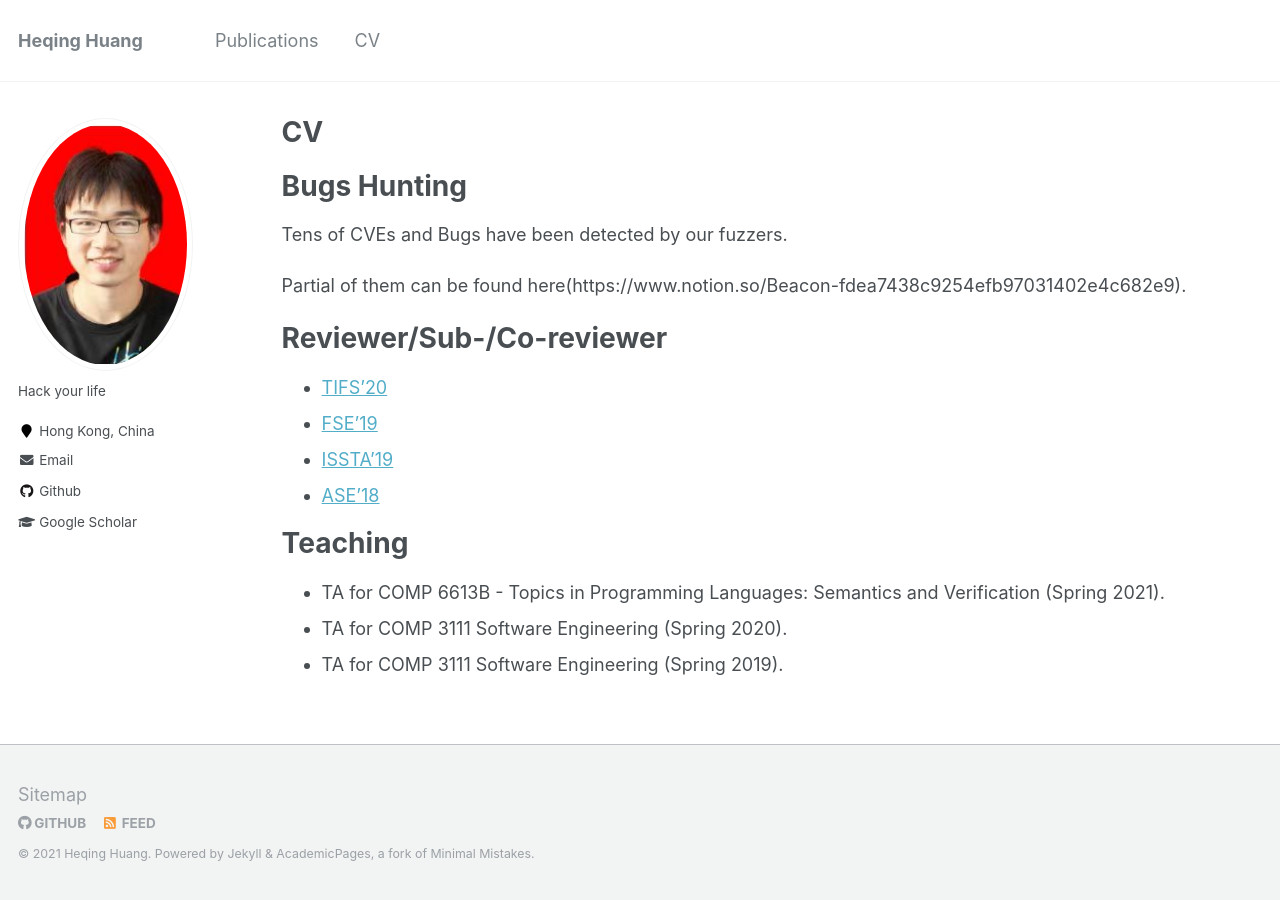
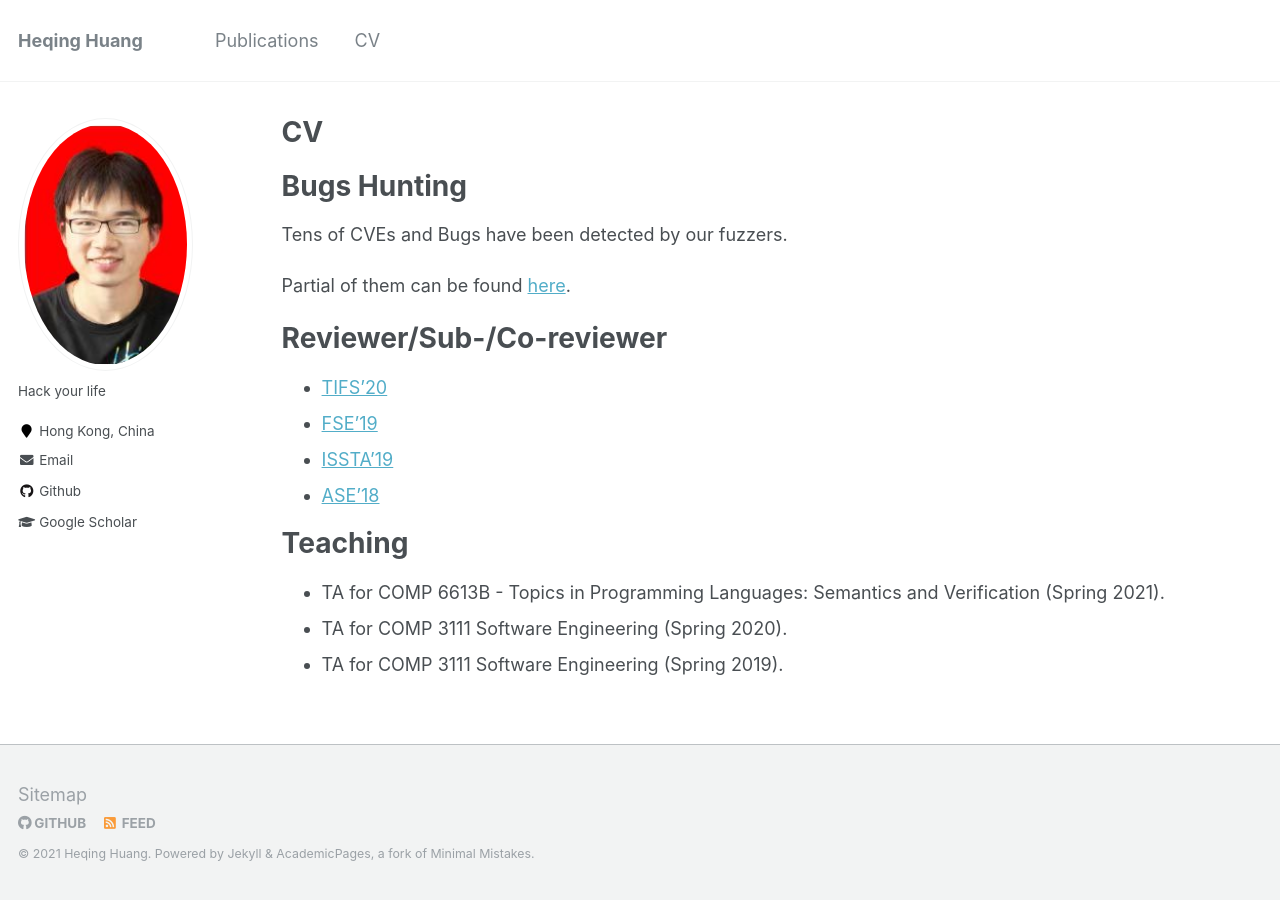
Before and after one commit to 5hadowblad3/5hadowblad3.github.io, a Jekyll site: the page built from _pages/cv.md, in a window 1280 px wide. Built offline with Jekyll 4.4.1, drawn with Linux system fonts in a browser that asks for light colours.

Commit message:
update bug hunting

```diff
--- a/_pages/cv.md
+++ b/_pages/cv.md
@@ -22,7 +22,7 @@ Bugs Hunting
 ====
 Tens of CVEs and Bugs have been detected by our fuzzers.
 
-Partial of them can be found here(https://www.notion.so/Beacon-fdea7438c9254efb97031402e4c682e9).
+Partial of them can be found [here](https://www.notion.so/Beacon-fdea7438c9254efb97031402e4c682e9).
 
 Reviewer/Sub-/Co-reviewer
 ======
```
